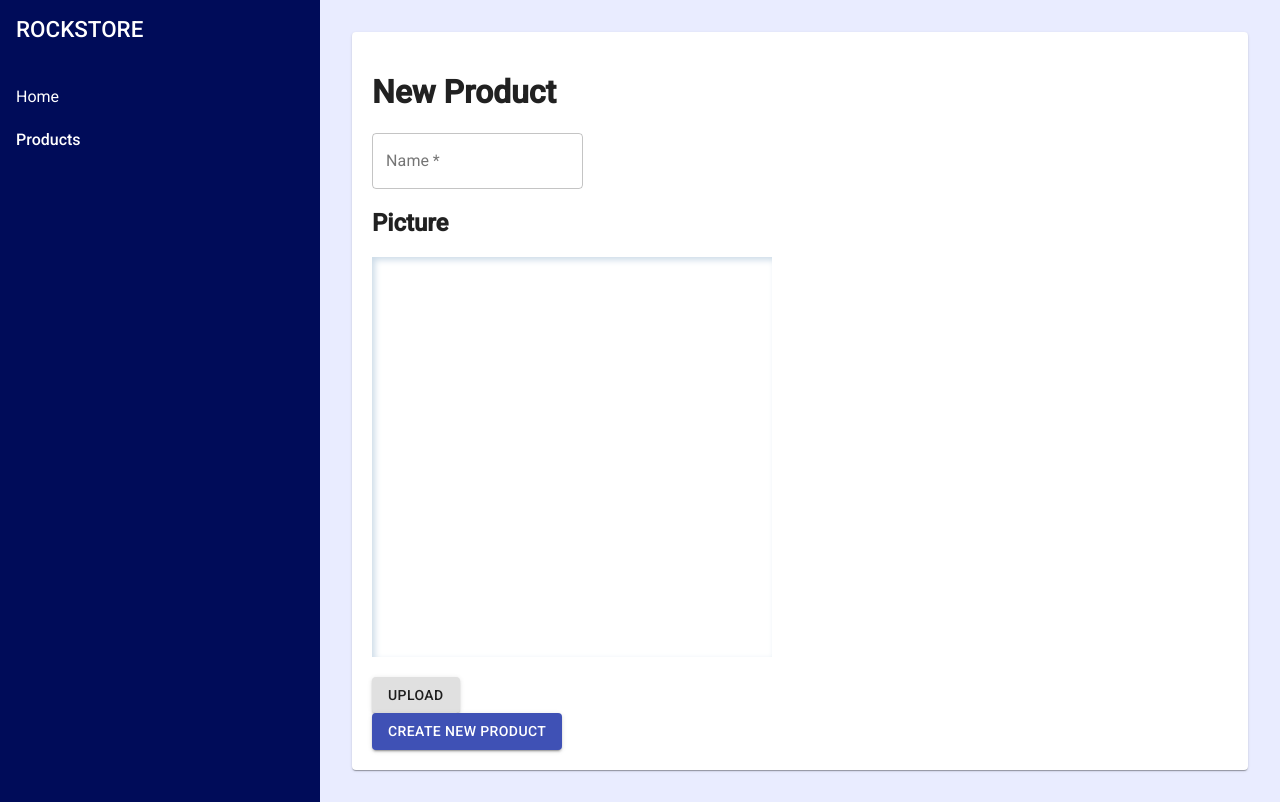
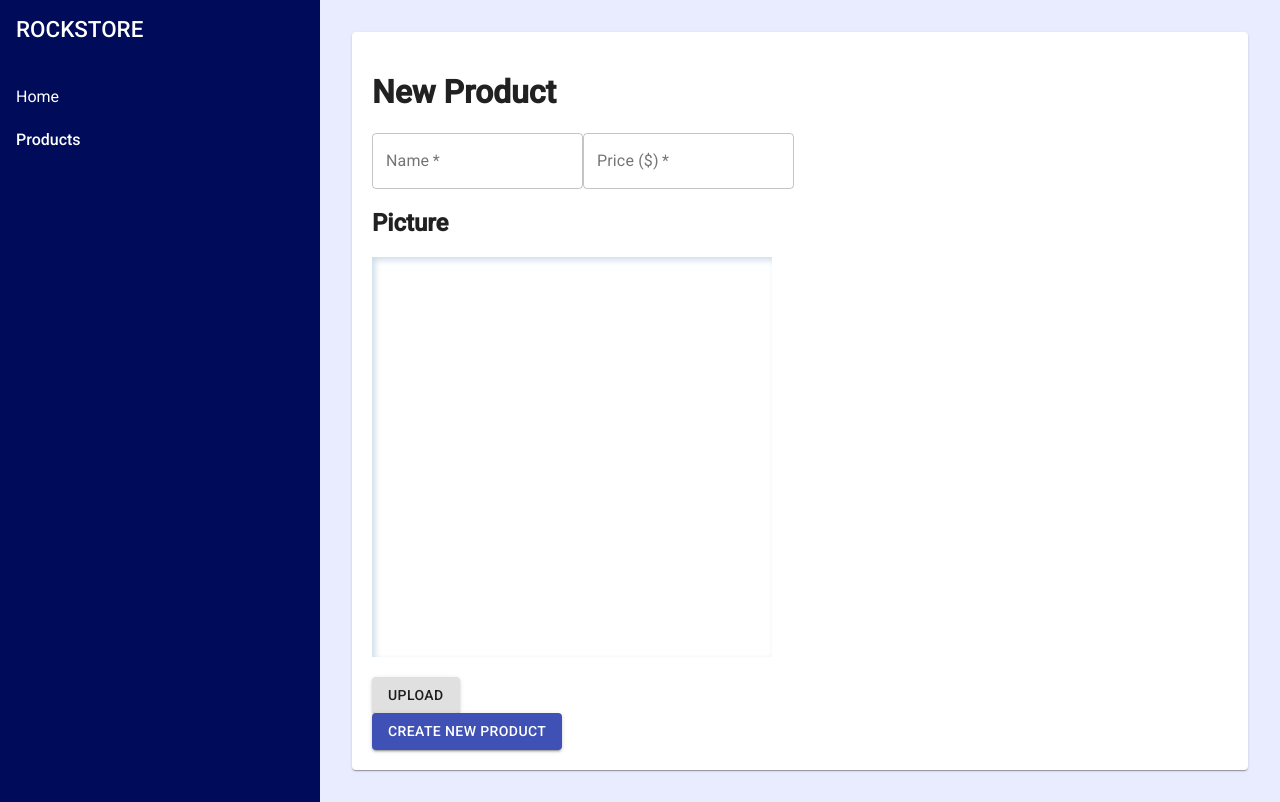
Before and after one commit to SpiderBeaver/rockstore-admin, a React (Create React App) app: page /products/new in a window 1280 px wide. Built offline with nearby package versions, Linux system fonts and the light colour scheme.

Commit message:
Add price field for Products.

```diff
--- a/src/api/api.ts
+++ b/src/api/api.ts
@@ -29,13 +29,20 @@ export async function getProduct(id: number) {
   }
 }
 
+export interface CreateProductParams {
+  product: {
+    name: string;
+    price: number;
+  };
+}
 // TODO: Move all funcitons to axios
-export async function createProduct({ name }: { name: string }) {
+export async function createProduct({ product }: CreateProductParams) {
   const response = await fetch('http://localhost:3001/products', {
     method: 'POST',
     body: JSON.stringify({
       product: {
-        name: name,
+        name: product.name,
+        price: product.price,
       },
     }),
     headers: {
@@ -43,8 +50,8 @@ export async function createProduct({ name }: { name: string }) {
     },
     mode: 'cors',
   });
-  const product = (await response.json()) as ProductDto;
-  return product;
+  const newProduct = (await response.json()) as ProductDto;
+  return newProduct;
 }
 
 interface EditProductParams {
--- a/src/api/dto/ProductDto.ts
+++ b/src/api/dto/ProductDto.ts
@@ -2,4 +2,5 @@ export interface ProductDto {
   id: number;
   name: string;
   pictureFilename: string;
+  price: number;
 }
--- a/src/components/NewProductCard.tsx
+++ b/src/components/NewProductCard.tsx
@@ -12,11 +12,33 @@ const CardContainer = styled(Paper)`
 export default function NewProductCard() {
   const [name, setName] = useState('');
   const [nameInputError, setNameInputError] = useState<string | null>(null);
+  const [priceString, setPriceString] = useState('');
+  const [price, setPrice] = useState<number | null>(null);
+  const [priceInputError, setPriceInputError] = useState<string | null>(null);
   const [file, setFile] = useState<File | null>(null);
 
   const history = useHistory();
 
   const createProductMutation = useCreateProductMutation(() => history.push('/products'));
+
+  const handlePriceInputBlur = () => {
+    if (priceString.trim().length === 0) {
+      setPriceInputError('Please enter price');
+      setPrice(null);
+      return;
+    }
+
+    const parsed = Number(priceString);
+    if (isNaN(parsed)) {
+      setPriceInputError('Price is in incorrect format');
+      setPrice(null);
+      return;
+    }
+
+    setPrice(parsed);
+    console.log(parsed);
+    setPriceInputError(null);
+  };
 
   const handleSubmit: React.FormEventHandler = (e) => {
     e.preventDefault();
@@ -26,7 +48,11 @@ export default function NewProductCard() {
     }
     setNameInputError(null);
 
-    createProductMutation.mutate({ newProductName: name, file: file });
+    if (price === null) {
+      return;
+    }
+
+    createProductMutation.mutate({ name: name, price: price, file: file });
 
     setName('');
     setFile(null);
@@ -45,8 +71,18 @@ export default function NewProductCard() {
           error={nameInputError !== null}
           helperText={nameInputError}
         ></TextField>
+        <TextField
+          label="Price ($)"
+          required={true}
+          variant="outlined"
+          value={priceString}
+          onChange={(e) => setPriceString(e.target.value)}
+          error={priceInputError !== null}
+          helperText={priceInputError}
+          onBlur={handlePriceInputBlur}
+        ></TextField>
+
         <h2>Picture</h2>
-
         <ImageUploader onImageSelect={(file) => setFile(file)}></ImageUploader>
 
         <Button type="submit" variant="contained" color="primary">
--- a/src/components/ProductsTable.tsx
+++ b/src/components/ProductsTable.tsx
@@ -120,6 +120,7 @@ export default function ProductsTable() {
             <TableRow>
               <TableCell>Name</TableCell>
               <TableCell>Picture</TableCell>
+              <TableCell>Price</TableCell>
               <TableCell>In Stock</TableCell>
               <TableCell>Action</TableCell>
             </TableRow>
@@ -138,6 +139,7 @@ export default function ProductsTable() {
                     ></ProductImage>
                   ) : null}
                 </LowPaddingTableCell>
+                <TableCell>{product.price.toFixed(2)}</TableCell>
                 <TableCell>12</TableCell>
                 <TableCell>
                   <Link to={`/products/${product.id}/edit`}>
--- a/src/hooks/useCreateProductMutation.ts
+++ b/src/hooks/useCreateProductMutation.ts
@@ -1,12 +1,17 @@
 import { useMutation, useQueryClient } from 'react-query';
 import { createProduct, productUploadPicture } from '../api/api';
 
+export interface CreateProductMutationParams {
+  name: string;
+  price: number;
+  file: File | null;
+}
 export function useCreateProductMutation(onSuccess?: () => void) {
   const queryClient = useQueryClient();
 
   const mutation = useMutation(
-    async ({ newProductName, file }: { newProductName: string; file: File | null }) => {
-      const newProduct = await createProduct({ name: newProductName });
+    async ({ name, price, file }: CreateProductMutationParams) => {
+      const newProduct = await createProduct({ product: { name: name, price: price } });
 
       if (file !== null) {
         await productUploadPicture({
```
